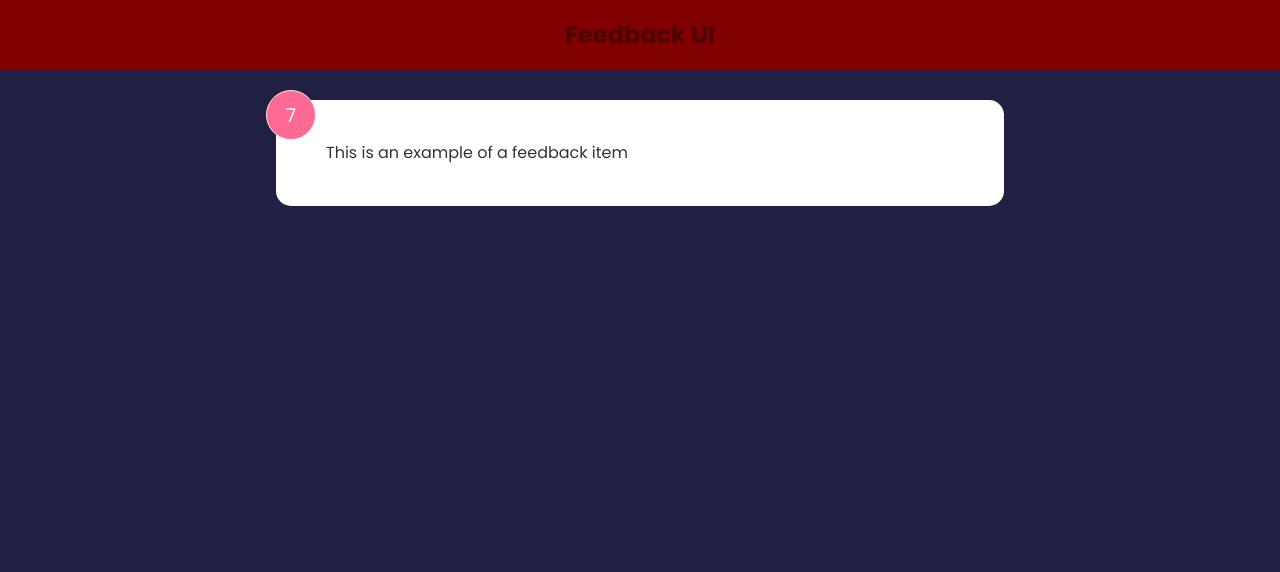
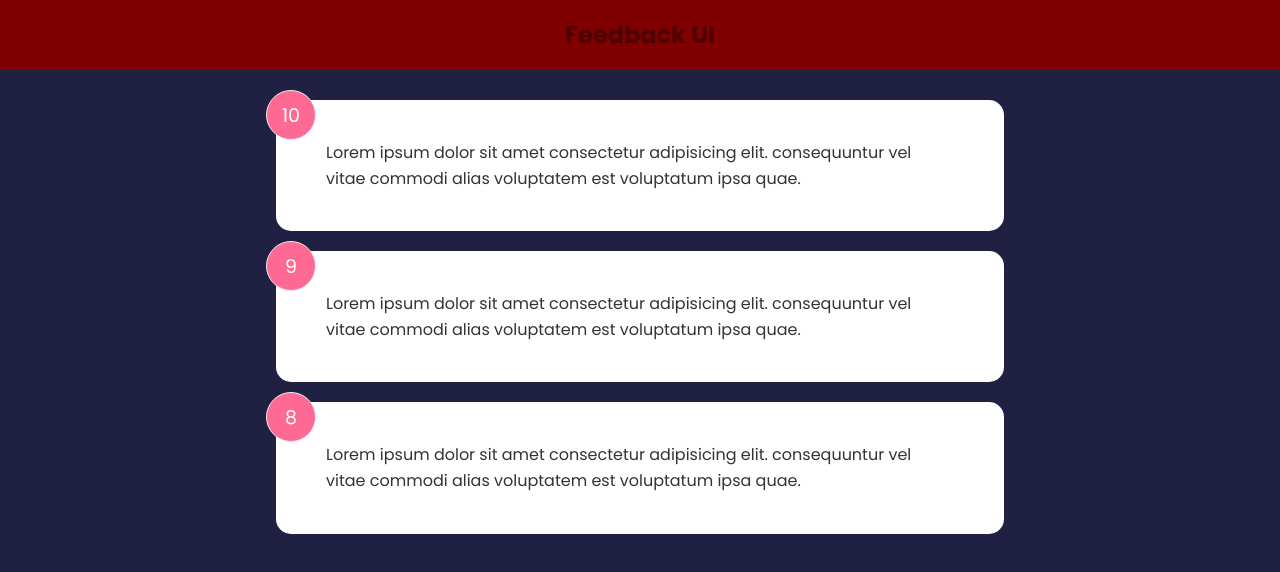
Before and after one commit to sofiaponteb/feedback-app, a React (Create React App) app: page / in a window 1280 px wide. Shown: the top 572 px of the page. Built offline with nearby package versions, Linux system fonts and the light colour scheme.

Commit message:
Global state

```diff
--- a/src/App.js
+++ b/src/App.js
@@ -1,12 +1,16 @@
+import { useState } from "react"
 import Header from "./components/Header"
-import FeedbackItem from "./components/FeedbackItem"
+import FeedbackList from "./components/FeedbackList"
+import FeedbackData from "./data/FeedbackData"
 
 function App(){
+    const [feedback, setFeedback] = useState(FeedbackData)
+
     return (
         <>
         <Header />
         <div className="container">
-            <FeedbackItem />
+            <FeedbackList feedback = {feedback}/>
         </div>
         </>
     )
--- a/src/components/FeedbackItem.jsx
+++ b/src/components/FeedbackItem.jsx
@@ -1,13 +1,9 @@
-import {useState} from "react"
-
-function FeedbackItem() {
-    const [rating, setRating] = useState(7)
-    const [text, setText] = useState("This is an example of a feedback item")
+function FeedbackItem({item}) {
 
   return (
     <div className="card">
-        <div className="num-display"> {rating} </div>
-        <div className="text-display">{text}   </div>
+        <div className="num-display"> {item.rating} </div>
+        <div className="text-display">{item.text}   </div>
     </div>
   )
 }
--- /dev/null
+++ b/src/components/FeedbackList.jsx
@@ -0,0 +1,17 @@
+import FeedbackItem from "./FeedbackItem"
+
+function FeedbackList({feedback}) {
+    if(!feedback || feedback.length === 0){
+        return <p> No Feedback yet </p>
+    }
+
+  return (
+    <div className="feedback-list">
+        {feedback.map((item) => (
+            <FeedbackItem key={item.id} item = {item} />
+        ))}
+    </div>
+  )
+}
+
+export default FeedbackList
--- /dev/null
+++ b/src/data/FeedbackData.js
@@ -0,0 +1,19 @@
+const FeedbackData = [
+    {
+      id: 1,
+      rating: 10,
+      text: 'Lorem ipsum dolor sit amet consectetur adipisicing elit. consequuntur vel vitae commodi alias voluptatem est voluptatum ipsa quae.',
+    },
+    {
+      id: 2,
+      rating: 9,
+      text: 'Lorem ipsum dolor sit amet consectetur adipisicing elit. consequuntur vel vitae commodi alias voluptatem est voluptatum ipsa quae.',
+    },
+    {
+      id: 3,
+      rating: 8,
+      text: 'Lorem ipsum dolor sit amet consectetur adipisicing elit. consequuntur vel vitae commodi alias voluptatem est voluptatum ipsa quae.',
+    },
+  ]
+
+  export default FeedbackData
```
